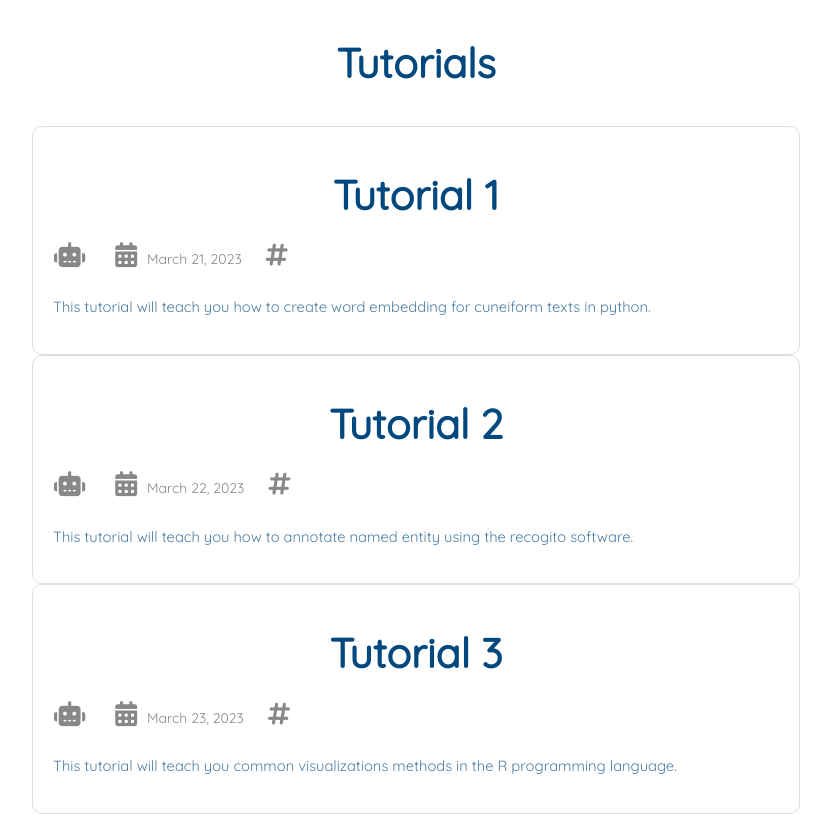
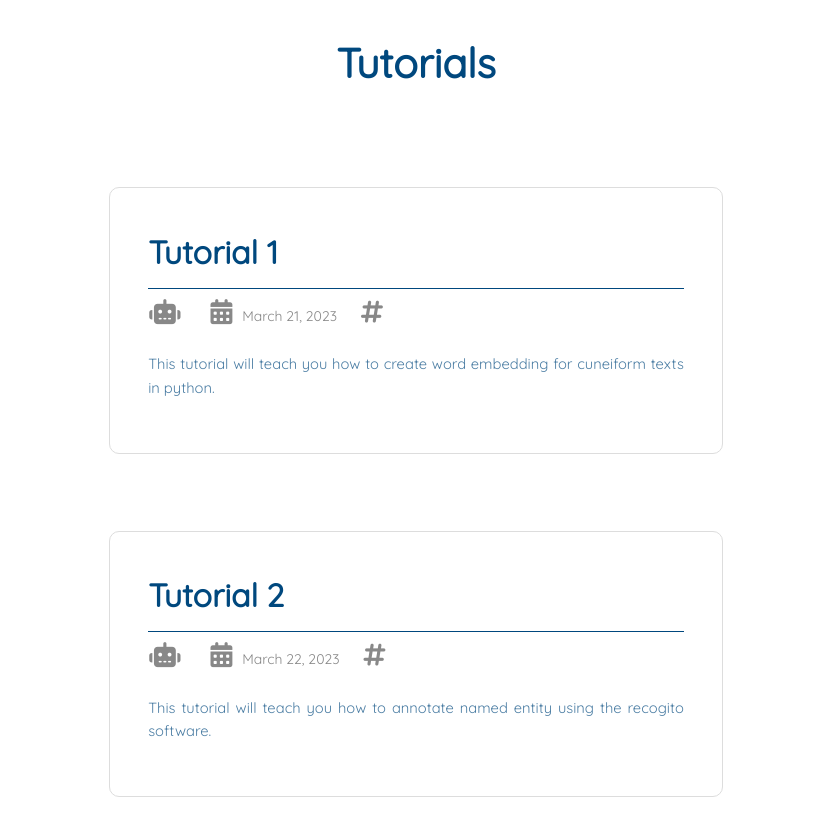
Before and after one commit to DigitalPasts/openDANES, a Jekyll site: the page built from nav/tutorials.md, in a window 1280 px wide. Shown: the part 80-909 px from the top of the page, without its empty margins (224-1055 px from the left). Built offline with Jekyll 4.4.1, drawn with Linux system fonts in a browser that asks for light colours; nearby versions of some CDN libraries; grey boxes are pictures that could not be loaded.

Commit message:
create cards

```diff
--- a/CSS/card.css
+++ b/CSS/card.css
@@ -1,7 +1,8 @@
 .card {
     border: 1px solid #ddd;
     border-radius: 10px;
-    padding: 20px;
+    padding: 3vw;
+    margin: 6vw;
     transition: background-color 0.3s ease-in-out;
 }
 .card:hover {
@@ -10,7 +11,7 @@
 .card a {
     text-decoration: none;
 }
-.card a .card-body h1.card-title {
+.card a .card-body h3.card-title {
     margin-top: 0;
     text-decoration: none;
 }
--- a/CSS/card.scss
+++ b/CSS/card.scss
@@ -7,7 +7,8 @@
 .card {
   border: 1px solid $card-border-color;
   border-radius: $card-border-radius;
-  padding: 20px;
+  padding: 3vw;
+  margin: 6vw;
   transition: background-color 0.3s ease-in-out;
 
   &:hover {
@@ -18,7 +19,7 @@
     text-decoration: none;
 
     .card-body {
-      h1.card-title {
+      h3.card-title {
         margin-top: 0;
         text-decoration: none;
       }
--- a/nav/tutorials.md
+++ b/nav/tutorials.md
@@ -9,9 +9,9 @@
   <a href="{{site.url}}{{item.url}}">
     <div class="card-body">
 
-      <h1 class="card-title">
+      <h3 class="card-title">
         {{ item.title }}
-      </h1>
+      </h3>
 
       <div class="card-meta">
         <i class="fas fa-robot"></i>
```
Also changed, not shown: _includes/card.html (+2 -6 lines), nav/white-papers.md (+6 -1 lines).
